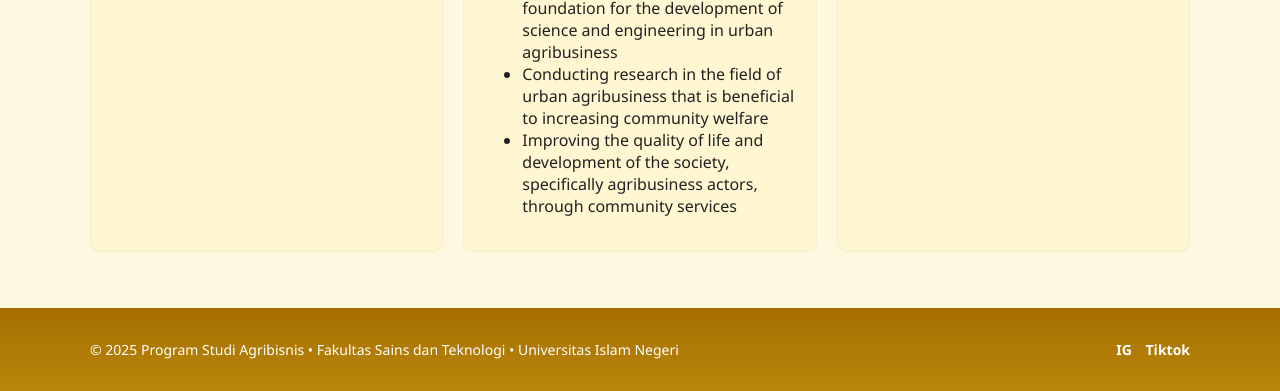
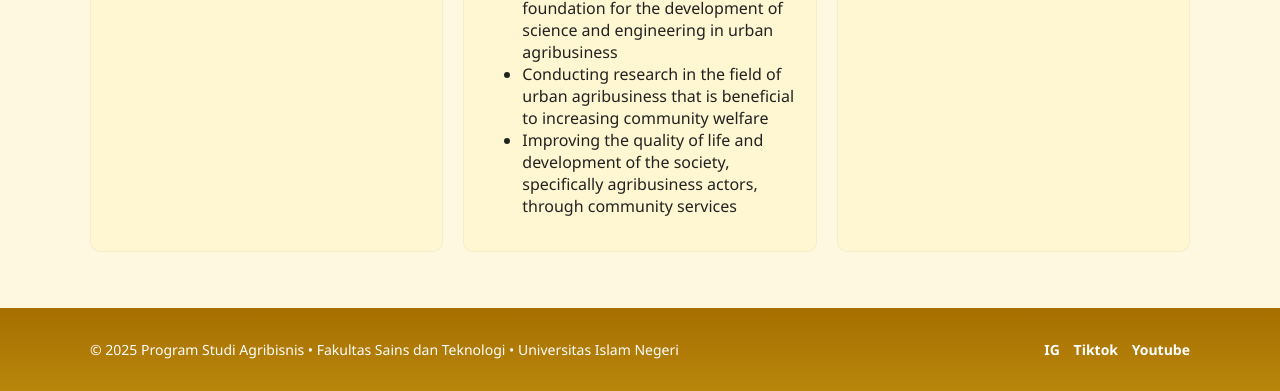
Before and after one commit to mohammadkemalgibran-ops/agribisnis_website, a plain HTML site: page index.html in a window 1280 px wide. Shown: the part 672-1063 px from the top of the page. Drawn offline with Linux system fonts and the light colour scheme.

Commit message:
Update index.html

```diff
--- a/index.html
+++ b/index.html
@@ -76,6 +76,7 @@
       <div class="social">
   <a href="https://www.instagram.com/agribisnisuinjkt.official" target="_blank" aria-label="instagram">IG</a>
   <a href="https://www.tiktok.com/@hmjagribisnisuinjkt" target="_blank" aria-label="Tiktok">Tiktok</a>
+  <a href="https://www.youtube.com/@HMJAgribisnisUINJakarta" target="_blank" aria-label="Youtube">Youtube</a>
 	</div>
     </div>
   </footer>
```
